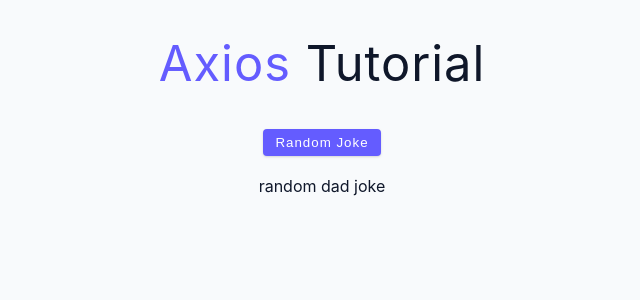
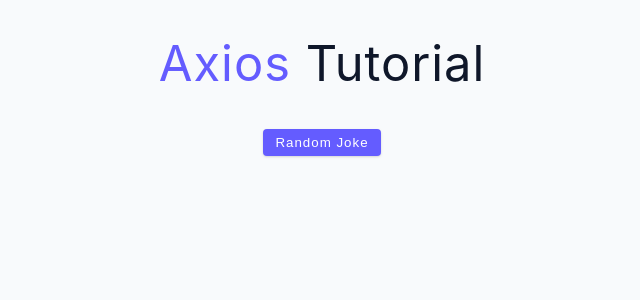
Before and after one commit to hungbui7690/react-tutorials, a React (Vite) app in the folder client/: page / in a window 1280 px wide. Shown: the top 300 px of the page, without its empty margins (318-958 px from the left). Built offline with nearby package versions, Linux system fonts and the light colour scheme.

Commit message:
Axios: Setup Headers P2: .get(url, {})

```diff
--- a/client/src/01-axios.jsx
+++ b/client/src/01-axios.jsx
@@ -1,8 +1,10 @@
 /*
-  Axios: Setup Headers P1
+  Axios: Setup Headers P2: .get(url, {})
 
-  - some server requires Headers
-  - url = 'https://icanhazdadjoke.com/' > this one can returns text/html or application/json or text/plain based on our use > we can pass headers to this server and get what we want > check docs
+  - headers format:
+      headers: {
+        Accept: 'application/json'
+      }
 
 */
 
@@ -10,14 +12,17 @@ import { useEffect, useState } from 'react'
 import axios from 'axios'
 
 const url = 'https://icanhazdadjoke.com/'
-// Accept : 'application/json'
 
 const FetchData = () => {
-  const [joke, setJoke] = useState('random dad joke')
+  const [joke, setJoke] = useState('')
 
   const fetchDadJoke = async () => {
     try {
-      const response = await axios(url, {}) // (***) without headers > we don't get the json format as we want > html
+      const response = await axios(url, {
+        headers: {
+          Accept: 'application/json', // (***)
+        },
+      })
       console.log(response)
     } catch (error) {
       console.log(error.response)
```
